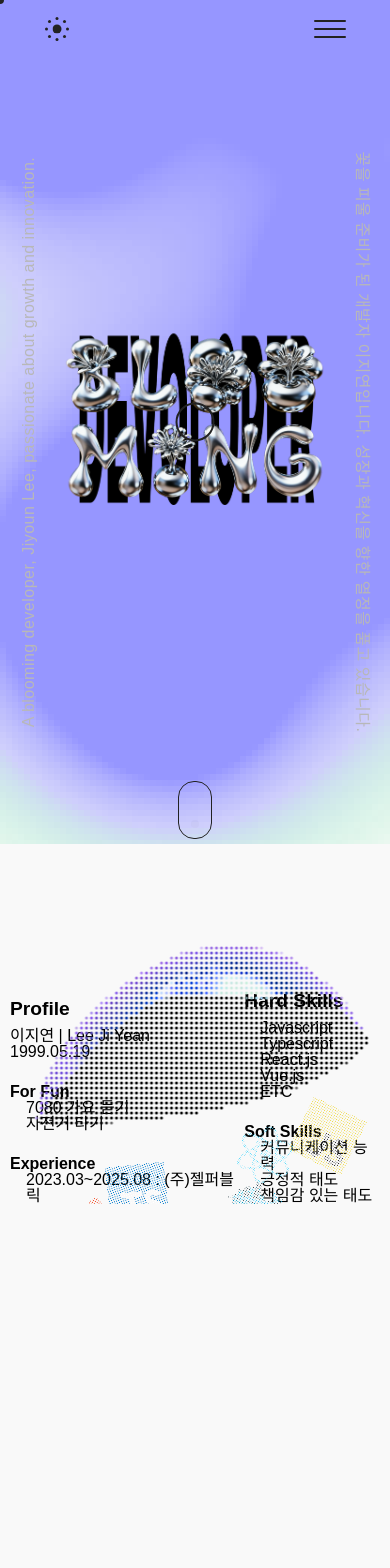
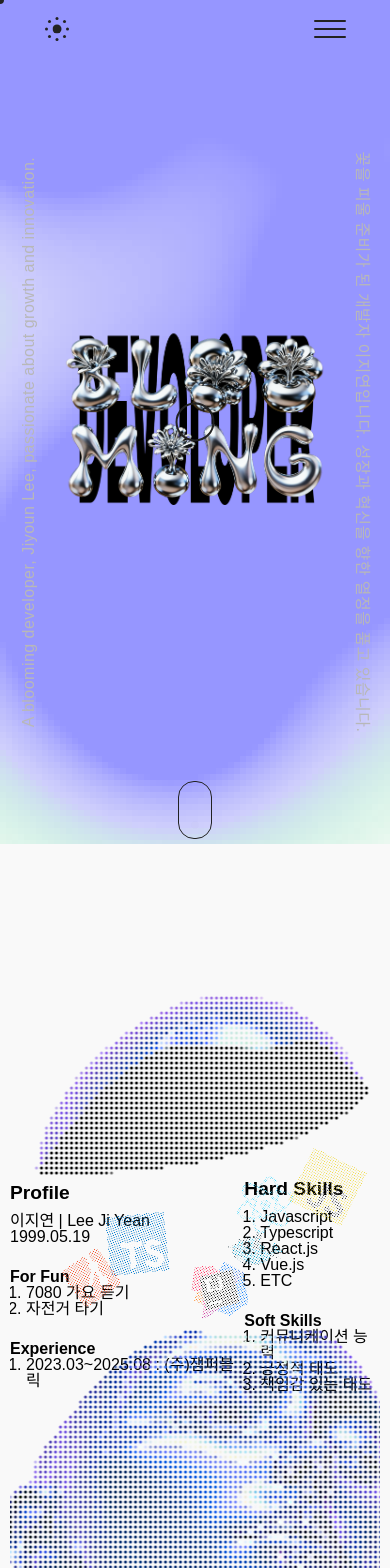
Before and after one commit to jiyean99/glass-portfolio, a React (Vite) app: page /#/ in a window 390 px wide. Shown: the top 1568 px of the page. Before the commit the page ends 1224 px from the top, so only its background shows below. Built offline with nearby package versions, Linux system fonts and the light colour scheme.

Commit message:
- 프로필 섹션 내 반응형 스타일 잠시 보류

```diff
--- a/src/containers/Home.tsx
+++ b/src/containers/Home.tsx
@@ -88,7 +88,7 @@ const Home: React.FC = () => {
           </ul>
           <div className="experience-title">Experience</div>
           <ul className="experience-list">
-            <li>2023.03~2025.08 : (주)젤퍼블릭</li>
+            <li>2023.03~2025.08 : (주)잼퍼블릭</li>
           </ul>
         </div>
         {/* 중앙 */}
--- a/src/styles/containers/Home.style.ts
+++ b/src/styles/containers/Home.style.ts
@@ -183,10 +183,15 @@ export const HomeWrap = styled.main`
     display: flex;
     justify-content: space-between;
     align-items: flex-end;
-    min-height: 340px;
+    min-height: 100vh;
+    align-items: center;
     width: 100%;
     position: relative;
     overflow: hidden;
+
+    li {
+      list-style: normal;
+    }
 
     .left {
       .title {
```
